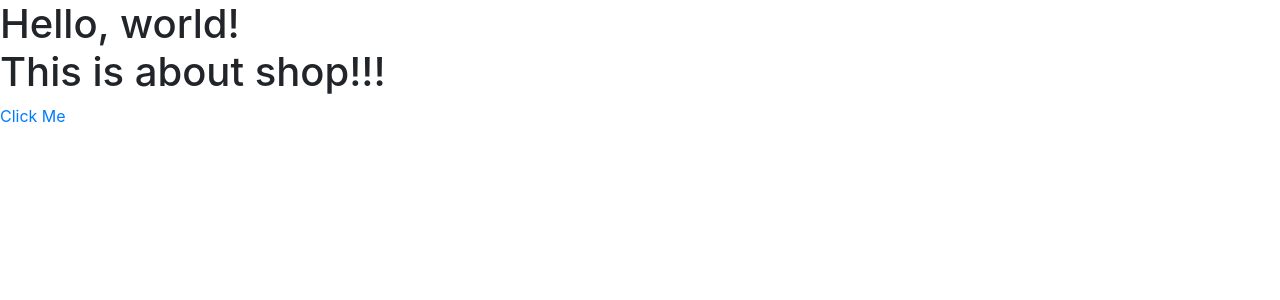
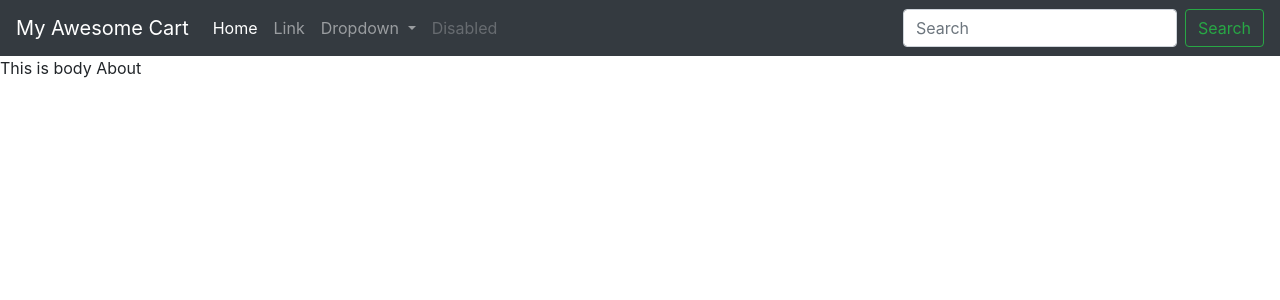
Before and after one commit to MdRizwan09/mac, a Django app: page /shop/about/ in a window 1280 px wide. Shown: the top 300 px of the page. Run offline with Django 5.2, Linux system fonts and the light colour scheme; some libraries are stand-ins or nearby versions.

Commit message:
Template Inheritance.

```diff
--- a/shop/templates/shop/about.html
+++ b/shop/templates/shop/about.html
@@ -1,24 +1,4 @@
-<!doctype html>
-<html lang="en">
-  <head>
-    <!-- Required meta tags -->
-    <meta charset="utf-8">
-    <meta name="viewport" content="width=device-width, initial-scale=1, shrink-to-fit=no">
+{% extends 'shop/basic.html' %}
 
-    <!-- Bootstrap CSS -->
-    <link rel="stylesheet" href="https://stackpath.bootstrapcdn.com/bootstrap/4.2.1/css/bootstrap.min.css" integrity="sha384-GJzZqFGwb1QTTN6wy59ffF1BuGJpLSa9DkKMp0DgiMDm4iYMj70gZWKYbI706tWS" crossorigin="anonymous">
-
-    <title>Hello, world!</title>
-  </head>
-  <body>
-    <h1>Hello, world! <br> This is about shop!!!</h1>
-    {% load static %}
-    <a href="{%static 'shop/mystatic.txt' %}">Click Me</a>
-
-    <!-- Optional JavaScript -->
-    <!-- jQuery first, then Popper.js, then Bootstrap JS -->
-    <script src="https://code.jquery.com/jquery-3.3.1.slim.min.js" integrity="sha384-q8i/X+965DzO0rT7abK41JStQIAqVgRVzpbzo5smXKp4YfRvH+8abtTE1Pi6jizo" crossorigin="anonymous"></script>
-    <script src="https://cdnjs.cloudflare.com/ajax/libs/popper.js/1.14.6/umd/popper.min.js" integrity="sha384-wHAiFfRlMFy6i5SRaxvfOCifBUQy1xHdJ/yoi7FRNXMRBu5WHdZYu1hA6ZOblgut" crossorigin="anonymous"></script>
-    <script src="https://stackpath.bootstrapcdn.com/bootstrap/4.2.1/js/bootstrap.min.js" integrity="sha384-B0UglyR+jN6CkvvICOB2joaf5I4l3gm9GU6Hc1og6Ls7i6U/mkkaduKaBhlAXv9k" crossorigin="anonymous"></script>
-  </body>
-</html>
+{% block title %} Title of About {% endblock %}
+{% block body %} This is body About {% endblock %}
--- /dev/null
+++ b/shop/templates/shop/basic.html
@@ -0,0 +1,73 @@
+<!doctype html>
+<html lang="en">
+
+    <head>
+        <!-- Required meta tags -->
+        <meta charset="utf-8">
+        <meta name="viewport" content="width=device-width, initial-scale=1, shrink-to-fit=no">
+
+        <!-- Bootstrap CSS -->
+        <link rel="stylesheet" href="https://stackpath.bootstrapcdn.com/bootstrap/4.2.1/css/bootstrap.min.css"
+            integrity="sha384-GJzZqFGwb1QTTN6wy59ffF1BuGJpLSa9DkKMp0DgiMDm4iYMj70gZWKYbI706tWS" crossorigin="anonymous">
+
+        <title>{% block title %} {% endblock %}</title>
+        <style>
+            {% block css %} {% endblock %}
+        </style>
+    </head>
+
+
+    <body>
+        <nav class="navbar navbar-expand-lg navbar-dark bg-dark">
+            <a class="navbar-brand" href="#">My Awesome Cart</a>
+            <button class="navbar-toggler" type="button" data-toggle="collapse" data-target="#navbarSupportedContent"
+                aria-controls="navbarSupportedContent" aria-expanded="false" aria-label="Toggle navigation">
+                <span class="navbar-toggler-icon"></span>
+            </button>
+
+            <div class="collapse navbar-collapse" id="navbarSupportedContent">
+                <ul class="navbar-nav mr-auto">
+                    <li class="nav-item active">
+                        <a class="nav-link" href="#">Home <span class="sr-only">(current)</span></a>
+                    </li>
+                    <li class="nav-item">
+                        <a class="nav-link" href="#">Link</a>
+                    </li>
+                    <li class="nav-item dropdown">
+                        <a class="nav-link dropdown-toggle" href="#" id="navbarDropdown" role="button"
+                            data-toggle="dropdown" aria-haspopup="true" aria-expanded="false">
+                            Dropdown
+                        </a>
+                        <div class="dropdown-menu" aria-labelledby="navbarDropdown">
+                            <a class="dropdown-item" href="#">Action</a>
+                            <a class="dropdown-item" href="#">Another action</a>
+                            <div class="dropdown-divider"></div>
+                            <a class="dropdown-item" href="#">Something else here</a>
+                        </div>
+                    </li>
+                    <li class="nav-item">
+                        <a class="nav-link disabled" href="#" tabindex="-1" aria-disabled="true">Disabled</a>
+                    </li>
+                </ul>
+                <form class="form-inline my-2 my-lg-0">
+                    <input class="form-control mr-sm-2" type="search" placeholder="Search" aria-label="Search">
+                    <button class="btn btn-outline-success my-2 my-sm-0" type="submit">Search</button>
+                </form>
+            </div>
+        </nav>
+
+        {% block body %} {% endblock %}
+
+        <!-- Optional JavaScript -->
+        <!-- jQuery first, then Popper.js, then Bootstrap JS -->
+        <script src="https://code.jquery.com/jquery-3.3.1.slim.min.js"
+            integrity="sha384-q8i/X+965DzO0rT7abK41JStQIAqVgRVzpbzo5smXKp4YfRvH+8abtTE1Pi6jizo"
+            crossorigin="anonymous"></script>
+        <script src="https://cdnjs.cloudflare.com/ajax/libs/popper.js/1.14.6/umd/popper.min.js"
+            integrity="sha384-wHAiFfRlMFy6i5SRaxvfOCifBUQy1xHdJ/yoi7FRNXMRBu5WHdZYu1hA6ZOblgut"
+            crossorigin="anonymous"></script>
+        <script src="https://stackpath.bootstrapcdn.com/bootstrap/4.2.1/js/bootstrap.min.js"
+            integrity="sha384-B0UglyR+jN6CkvvICOB2joaf5I4l3gm9GU6Hc1og6Ls7i6U/mkkaduKaBhlAXv9k"
+            crossorigin="anonymous"></script>
+    </body>
+</html>
```
Also changed, not shown: shop/templates/shop/index.html (+6 -71 lines).
